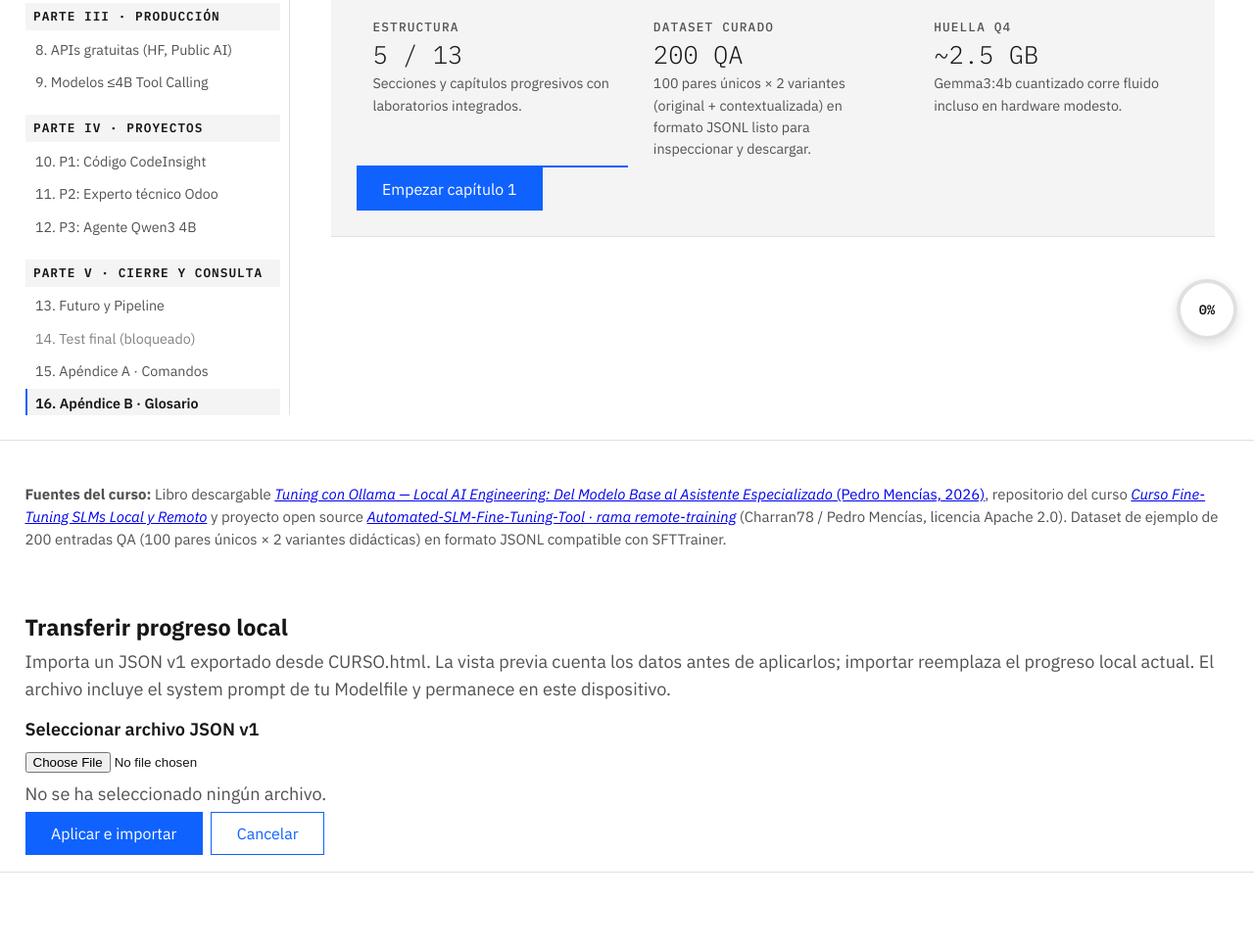
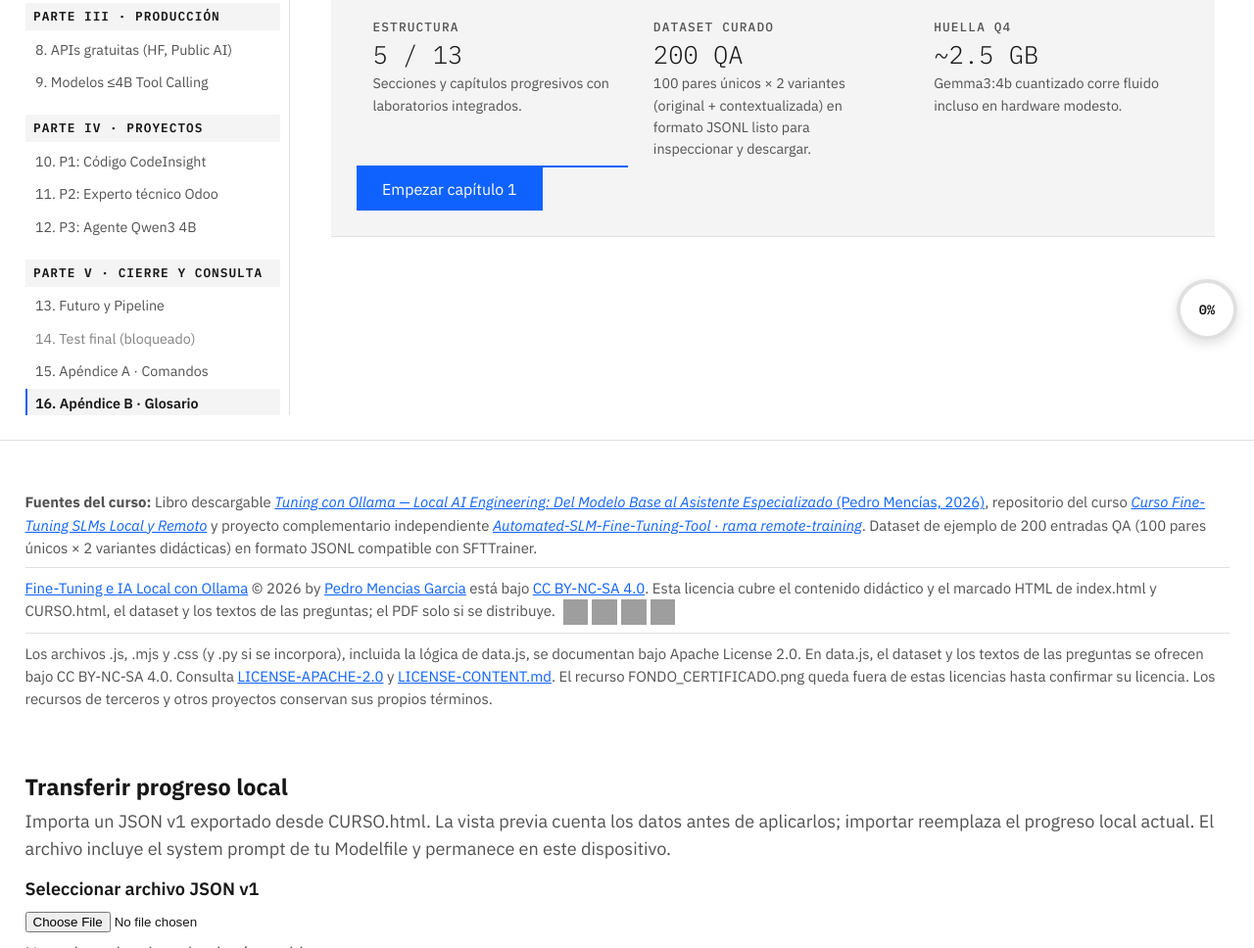
Before and after one commit to Charran78/Curso-Fine-Tuning-SLMs-Local-y-Remoto, a plain HTML site: page index.html in a window 1280 px wide. Shown: the part 436-1404 px from the top of the page at 98% size. Before the commit the page ends 1327 px from the top, so only its background shows below. Drawn offline with nearby package versions, Linux system fonts and the light colour scheme; grey boxes are pictures that could not be loaded.

Commit message:
Add dual licensing and course attribution

```diff
--- a/css/styles.css
+++ b/css/styles.css
@@ -1,3 +1,4 @@
+/* SPDX-License-Identifier: Apache-2.0 */
 :root {
       color-scheme: light;
       --background: #ffffff;
@@ -59,6 +60,8 @@
       --space-xl: 2.5rem;
       --space-2xl: 4rem;
       --space-3xl: 6rem;
+      --license-icon-size: 1.5rem;
+      --license-icon-filter: none;
       --ease-out: cubic-bezier(0.16, 1, 0.3, 1);
       --ease-in-out: cubic-bezier(0.65, 0, 0.35, 1);
       --dur-micro: 120ms;
@@ -95,6 +98,7 @@
       --data-3: #3ddbd9;
       --data-4: #ff7eb6;
       --data-context: #a8a8a8;
+      --license-icon-filter: invert(1);
     }
     *, *::before, *::after { box-sizing: border-box; }
     html, body {
@@ -890,6 +894,24 @@
       color: var(--on-surface-variant);
       font-size: 0.88rem;
     }
+    .course-footer p { margin: var(--space-sm) 0 0; }
+    .course-footer a { color: var(--primary); }
+    .course-license-notice {
+      border-top: var(--rule);
+      padding-top: var(--space-sm);
+    }
+    .license-icons {
+      display: inline-flex;
+      align-items: center;
+      gap: var(--space-xs);
+      margin-inline-start: var(--space-xs);
+      vertical-align: middle;
+    }
+    .license-icon {
+      width: var(--license-icon-size);
+      height: var(--license-icon-size);
+      filter: var(--license-icon-filter);
+    }
     @media (max-width: 900px) {
       .page-grid { grid-template-columns: 1fr; }
       .course-aside { display: none; }
--- a/index.html
+++ b/index.html
@@ -1197,7 +1197,11 @@ pipeline.register_in_ollama(modelfile, ollama_model_name="qwen2.5-ft")</pre>
   </div>
 
   <footer class="course-footer">
-    <strong>Fuentes del curso:</strong> Libro descargable <a href="https://buymeacoffee.com/beyonddigiv/e/513275" target="_blank" rel="noopener noreferrer"><em>Tuning con Ollama — Local AI Engineering: Del Modelo Base al Asistente Especializado</em> (Pedro Mencías, 2026)</a>, repositorio del curso <a href="https://github.com/Charran78/Curso-Fine-Tuning-SLMs-Local-y-Remoto" target="_blank" rel="noopener noreferrer"><em>Curso Fine-Tuning SLMs Local y Remoto</em></a> y proyecto open source <a href="https://github.com/Charran78/Automated-SLM-Fine-Tuning-Tool/tree/feature/remote-training" target="_blank" rel="noopener noreferrer"><em>Automated-SLM-Fine-Tuning-Tool · rama remote-training</em></a> (Charran78 / Pedro Mencías, licencia Apache 2.0). Dataset de ejemplo de 200 entradas QA (100 pares únicos × 2 variantes didácticas) en formato JSONL compatible con SFTTrainer.
+    <p><strong>Fuentes del curso:</strong> Libro descargable <a href="https://buymeacoffee.com/beyonddigiv/e/513275" target="_blank" rel="noopener noreferrer"><em>Tuning con Ollama — Local AI Engineering: Del Modelo Base al Asistente Especializado</em> (Pedro Mencías, 2026)</a>, repositorio del curso <a href="https://github.com/Charran78/Curso-Fine-Tuning-SLMs-Local-y-Remoto" target="_blank" rel="noopener noreferrer"><em>Curso Fine-Tuning SLMs Local y Remoto</em></a> y proyecto complementario independiente <a href="https://github.com/Charran78/Automated-SLM-Fine-Tuning-Tool/tree/feature/remote-training" target="_blank" rel="noopener noreferrer"><em>Automated-SLM-Fine-Tuning-Tool · rama remote-training</em></a>. Dataset de ejemplo de 200 entradas QA (100 pares únicos × 2 variantes didácticas) en formato JSONL compatible con SFTTrainer.</p>
+    <p class="course-license-notice"><a href="https://charran78.github.io/Curso-Fine-Tuning-SLMs-Local-y-Remoto/">Fine-Tuning e IA Local con Ollama</a> © 2026 by <a href="https://pedromencias.netlify.app/" target="_blank" rel="noopener noreferrer">Pedro Mencias Garcia</a> está bajo <a href="https://creativecommons.org/licenses/by-nc-sa/4.0/">CC BY-NC-SA 4.0</a>. Esta licencia cubre el contenido didáctico y el marcado HTML de index.html y CURSO.html, el dataset y los textos de las preguntas; el PDF solo si se distribuye.
+      <span class="license-icons"><img class="license-icon" src="https://mirrors.creativecommons.org/presskit/icons/cc.svg" alt="" aria-hidden="true"><img class="license-icon" src="https://mirrors.creativecommons.org/presskit/icons/by.svg" alt="" aria-hidden="true"><img class="license-icon" src="https://mirrors.creativecommons.org/presskit/icons/nc.svg" alt="" aria-hidden="true"><img class="license-icon" src="https://mirrors.creativecommons.org/presskit/icons/sa.svg" alt="" aria-hidden="true"></span>
+    </p>
+    <p class="course-license-notice">Los archivos .js, .mjs y .css (y .py si se incorpora), incluida la lógica de data.js, se documentan bajo Apache License 2.0. En data.js, el dataset y los textos de las preguntas se ofrecen bajo CC BY-NC-SA 4.0. Consulta <a href="./LICENSE-APACHE-2.0">LICENSE-APACHE-2.0</a> y <a href="./LICENSE-CONTENT.md">LICENSE-CONTENT.md</a>. El recurso FONDO_CERTIFICADO.png queda fuera de estas licencias hasta confirmar su licencia. Los recursos de terceros y otros proyectos conservan sus propios términos.</p>
   </footer>
 
   <section class="state-transfer" aria-labelledby="state-transfer-title">
```
Also changed, not shown: 3 other files.
